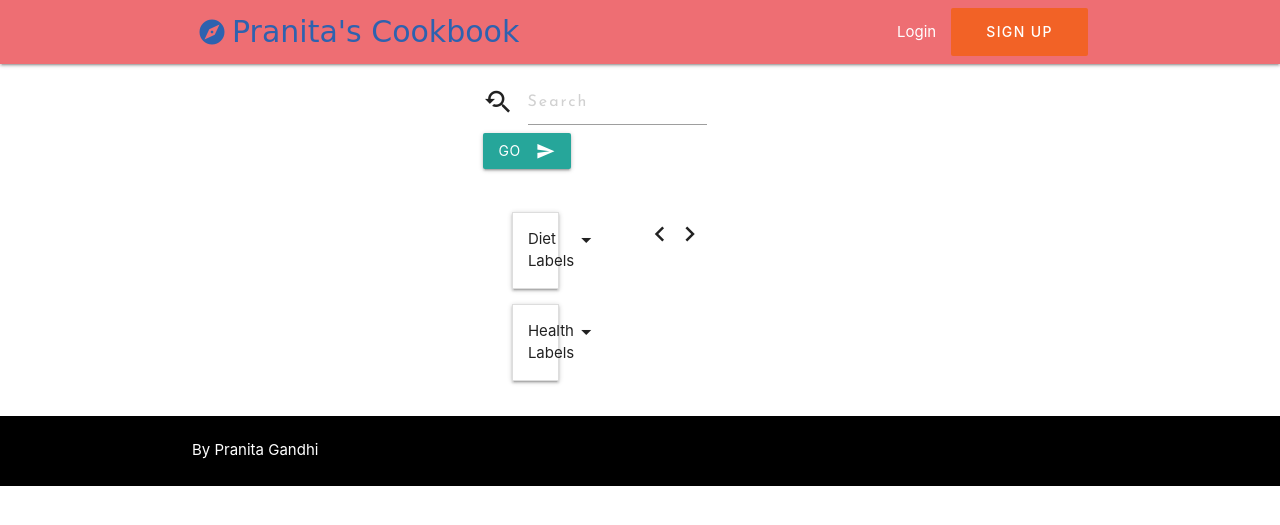
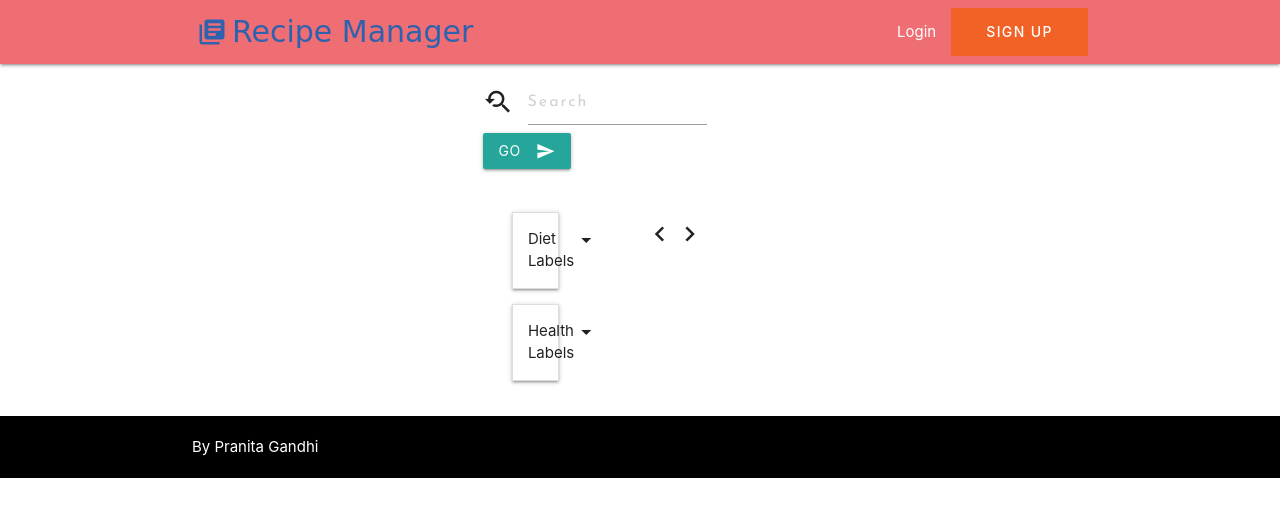
Before and after one commit to Code-Institute-Submissions/Milestone_4_cookbook, a Flask app: page / in a window 1280 px wide. Shown: the top 525 px of the page. Run offline with Flask 2, Linux system fonts and the light colour scheme; data that the repository does not hold is empty; parts of the project's set-up code (start-up, migrations or seed data) failed here and were passed over; some libraries are stand-ins or nearby versions; some web fonts are replaced.

Commit message:
Add recipes added to navbar.html

```diff
--- a/forms.py
+++ b/forms.py
@@ -8,7 +8,7 @@ class LoginForm(FlaskForm):
 
 class RegistrationForm(FlaskForm):
     username = StringField('Username', validators=[DataRequired()])
-     password = PasswordField('Password', validators=[DataRequired()])
+    password = PasswordField('Password', validators=[DataRequired()])
 
 
 class RecipeForm(FlaskForm):
--- a/static/css/style.css
+++ b/static/css/style.css
@@ -182,7 +182,7 @@ text {
 .footer {
   width:100%;
   overflow: hidden;
-  min-height: 50px;
+  min-height: 100%;
   display: -webkit-box;
   display: -webkit-flex;
   display: -ms-flexbox;
--- a/templates/_navbar.html
+++ b/templates/_navbar.html
@@ -2,16 +2,16 @@
     <nav>
         <div class="nav-wrapper">
             <div class="container">
-                     <a href=" {{ url_for('index')  }}"><span class="v-align logo"><i class=" large material-icons nav-icon">explore</i>Pranita's Cookbook</span></a>
+                <a href=" {{ url_for('index')  }}"><span class="v-align logo"><i class=" large material-icons nav-icon">library_books</i>Recipe Manager</span></a>
                 <a href="#" data-target="mobile-demo" class="sidenav-trigger"><i class="material-icons">menu</i></a>
                 <ul class="right hide-on-med-and-down">
                     {% if 'username' in session %}
-                        <li><a class="add-recipe" href="#">Add recipe</a></li>
+                    <li><a class="my-recipes" href="#">My Recipes</a></li>
+                    <li><a class="add-recipe" href="{{ url_for('create_recipe') }}">Add recipe</a></li>
                     <li><a class="no-hvr" href="{{ url_for('logout') }}">Logout</a></li>
                     {% else %}
                     <li><a class="no-hvr" href="{{ url_for('user_login') }}">Login</a></li>
                     <li><a class="sign-up" href="{{ url_for('register') }}">Sign Up</a></li>
-
                     {% endif %}
                 </ul>
             </div>
@@ -21,7 +21,6 @@
         {% if 'username' in session %}
         <li><a href="{{ url_for('logout') }}">Logout</a></li>
         {% else %}
-
         <li><a href="{{ url_for('user_login') }}">Login</a></li>
         <li><a href="{{ url_for('register') }}">Sign Up</a></li>
         {% endif %}
```
Also changed, not shown: templates/filter.html (added), templates/search.html (added). Lines whose indentation alone changed are shown as unchanged.
